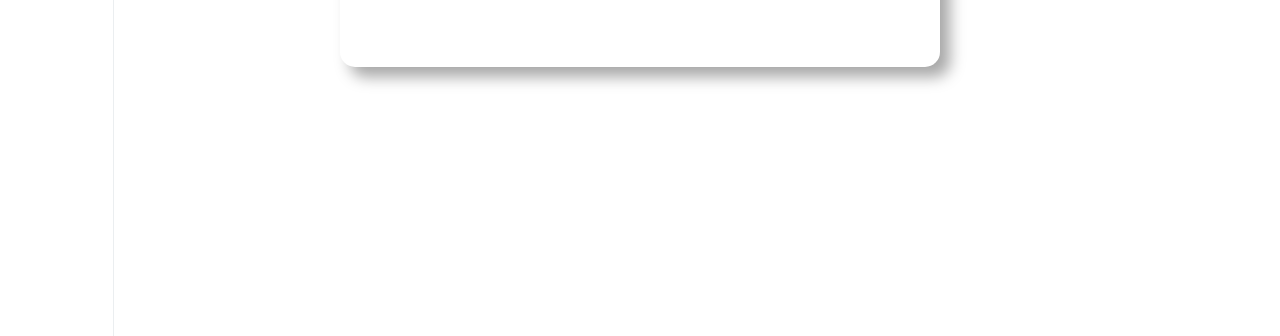
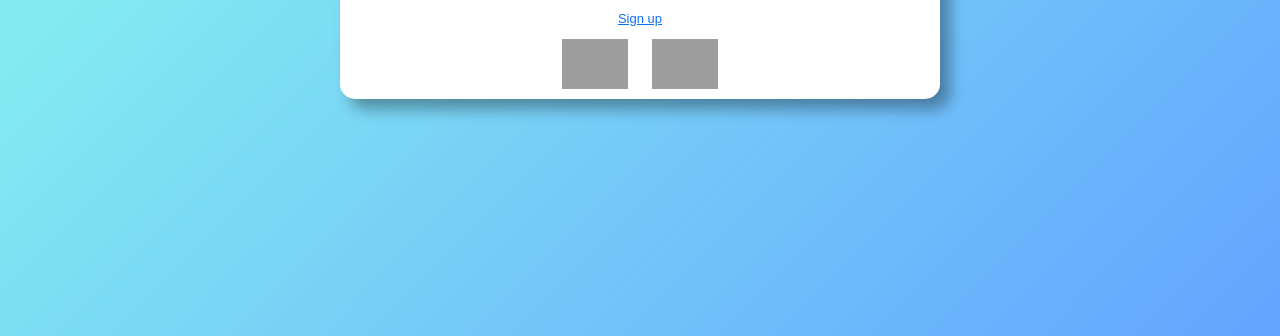
Before and after one commit to coltonsaywhatt/Tweepy, a Django app: page / in a window 1280 px wide. Shown: the part 464-800 px from the top of the page. Run offline with Django 4.2, Linux system fonts and the light colour scheme; parts of the project's set-up code (start-up, migrations or seed data) failed here and were passed over; grey boxes are pictures that could not be loaded.

Commit message:
fixed alot with css

```diff
--- a/main_app/static/css/style.css
+++ b/main_app/static/css/style.css
@@ -1,8 +1,18 @@
-.bg-image {
-    /* background-size: 80%;
-    background-repeat: no-repeat;
-    background-color: black;
-    background-position: center; */
+* {
+	box-sizing: border-box;
+}
+
+body {
+    margin: 0;
+    font-family: Montserrat, sans-serif;
+    display: flex;
+    align-items: center;
+    justify-content: center;
+    flex-direction: column;
+    min-height: 100vh;
+    margin: 0;
+    background-color: #63a4ff;
+    background-image: linear-gradient(315deg, #63a4ff 0%, #83eaf1 74%);
 }
 
 .navbar-custom {
@@ -94,23 +104,17 @@
 }
 
 .login-container {
-    justify-content: center;
     font-size: small;
     background-color: white;
     width: 600px;
-    height: 400px;
-    margin: auto;
     border-radius: 15px;
     text-align: center;
     box-shadow: 10px 10px 15px rgb(0 0 0 / 35%);
 }
+
 .login-container img {
     height: 50px;
-}
-.login-appDL img {
-    width: 150px;
-    height: auto;
-    flex-direction: row;
+    margin: 10px;
 }
 
 .signup-btn input {
--- a/main_app/templates/home.html
+++ b/main_app/templates/home.html
@@ -1,26 +1,24 @@
-{% extends 'base.html' %}
+{% load static %}
 {% block content %}
 
-
-<!-- <div style="background-image: url('https://images.unsplash.com/photo-1599785209615-a35f883d93c8?ixlib=rb-1.2.1&ixid=MnwxMjA3fDB8MHxwaG90by1wYWdlfHx8fGVufDB8fHx8&auto=format&fit=crop&w=1173&q=80')" class="home-container" id="cuptweeppic"> -->
-
-  <ul>
-    <!-- <form class="d-flex" method="POST" action="{% url 'tweep_search' %}">
-        {% csrf_token %}
-      <input class="form-control me-2" type="search" placeholder="Search Tweeps!" aria-label="Search" name="searched">
-      <button type="submit">Search</button>
-    </form> -->
-  </ul>
-  <div class="slogansss">
-    <h1 class="slogan">Welcome to Tweepy</h1>
-  </div>
-</div>
-
-
+<!DOCTYPE html>
+<html lang="en">
+  <head>
+    <meta charset="UTF-8">
+    <meta name="viewport" content="width=device-width, initial-scale=1.0">
+    <meta http-equiv="X-UA-Compatible" content="ie=edge">
+    <title>Tweepy</title>
+    <link href="https://cdn.jsdelivr.net/npm/bootstrap@5.2.0-beta1/dist/css/bootstrap.min.css" rel="stylesheet" integrity="sha384-0evHe/X+R7YkIZDRvuzKMRqM+OrBnVFBL6DOitfPri4tjfHxaWutUpFmBp4vmVor" crossorigin="anonymous">
+    <link rel="stylesheet" type="text/css" href="{% static 'css/style.css' %}">
+    <link href="https://stackpath.bootstrapcdn.com/font-awesome/4.7.0/css/font-awesome.min.css" rel="stylesheet" integrity="sha384-wvfXpqpZZVQGK6TAh5PVlGOfQNHSoD2xbE+QkPxCAFlNEevoEH3Sl0sibVcOQVnN" crossorigin="anonymous">
+    <link href="https://cdn.jsdelivr.net/npm/remixicon@2.5.0/fonts/remixicon.css" rel="stylesheet">
+  </head>
+  <body>
     <div class="login-container">
+      <div class="login-content">
         <img src="https://i.ibb.co/WfBwzk9/cute-bird-silhouette-isolated-icon-design-vector-9482655.png" alt="tweepy logo">
-  <h1>Sign in to Tweeter</h1>
-
+        <h1>Welcome to Tweepy!</h1>
+        <h4>Sign in to Tweeter</h4>
         <form method="POST" action="{% url 'login' %}">
           {% csrf_token %}
           {{ form.as_p }}
@@ -28,17 +26,15 @@
             <input type="submit" class="btn" value="Login">
             <input type="hidden" name="next" value="{{ next }}">
           </div>
-
           <p>Don't have an account?</p>
           <a href="{% url 'signup' %}">Sign up</a>
           <div class="login-appDL">
             <img src="https://i.ibb.co/SRzK0t7/app-store.png" alt="">
             <img src="https://i.ibb.co/rctSnLk/google-play.png" alt="">
-    </div>
         </form>
       </div>
+    </div>
 
-
-
-
+  </body>
+</html>
 {% endblock %}
--- a/main_app/urls.py
+++ b/main_app/urls.py
@@ -12,7 +12,7 @@ urlpatterns = [
   path('tweeps/create/', views.TweepCreate.as_view(), name='tweeps_create'),
   path('tweeps/<int:pk>/update/', views.TweepUpdate.as_view(), name='tweeps_update'),
   path('tweeps/<int:pk>/delete/', views.TweepDelete.as_view(), name='tweeps_delete'),
-  path('tags/<slug:tag_slug>/', views.tweeps_by_tag, name='tweeps_by_tag'),
+  # path('tags/<slug:tag_slug>/', views.tweeps_by_tag, name='tweeps_by_tag'),
   path('tweeps/<int:tweep_id>/add_photo/', views.add_photo, name='add_photo'),
 
 ]
--- a/main_app/views.py
+++ b/main_app/views.py
@@ -25,9 +25,9 @@ class TweepDelete(DeleteView):
   model = Tweep
   success_url = '/tweeps/'
 
-def tweeps_by_tag(request, tag_slug):
-  tweeps = Tweep.objects.filter(tags__name__in=[tag_slug])
-  return render(request, 'tweeps/index.html', {'tweeps': tweeps, 'tag': tag_slug})
+# def tweeps_by_tag(request, tag_slug):
+#   tweeps = Tweep.objects.filter(tags__name__in=[tag_slug])
+#   return render(request, 'tweeps/index.html', {'tweeps': tweeps, 'tag': tag_slug})
 
 def home(request):
   return render(request, 'home.html')
```
Also changed, not shown: main_app/models.py (+4 -4 lines), main_app/templates/base.html (+0 -61 lines), main_app/templates/registration/login.html (+19 -1 lines), main_app/templates/tweeps/detail.html (+5 -5 lines), main_app/templates/tweeps/index.html (+6 -6 lines). Lines whose indentation alone changed are shown as unchanged.
